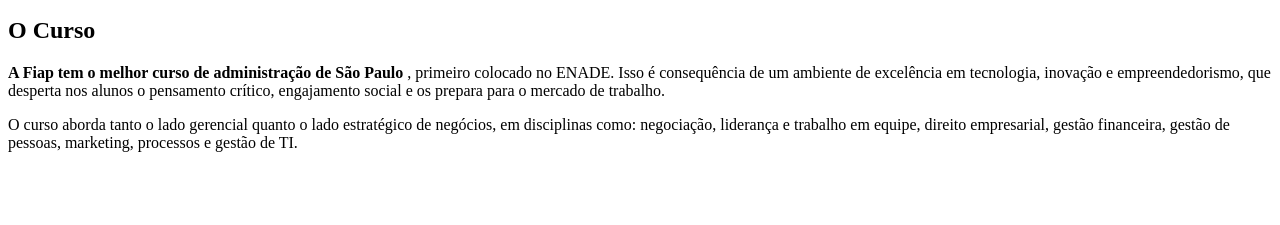
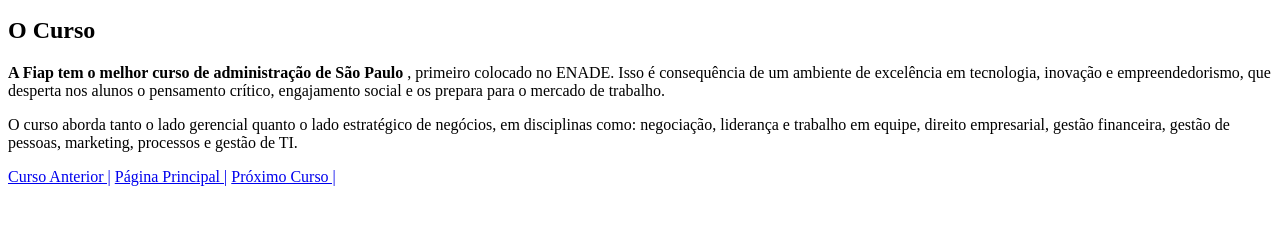
Before and after one commit to SunaUezuri/cp1Front, a plain HTML site: page cp1/cursos/administracao.html in a window 1280 px wide. Shown: the part 101-326 px from the top of the page. Drawn offline with Linux system fonts and the light colour scheme.

Commit message:
Link de retorno para a página principal feito

```diff
--- a/cp1/cursos/administracao.html
+++ b/cp1/cursos/administracao.html
@@ -31,5 +31,10 @@
         </p>
       </header>
     </div>
+    <footer id="rodape">
+      <a href="#">Curso Anterior |</a>
+      <a href="../index.html">Página Principal |</a>
+      <a href="#">Próximo Curso |</a>
+    </footer>
   </body>
 </html>
```
